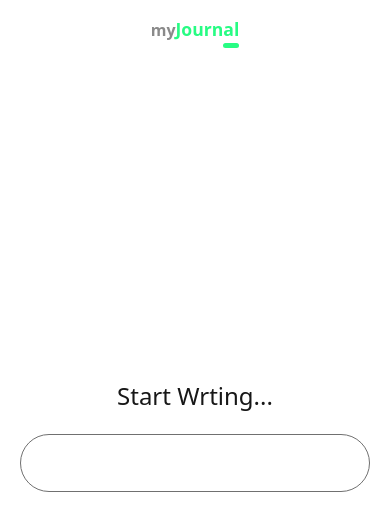
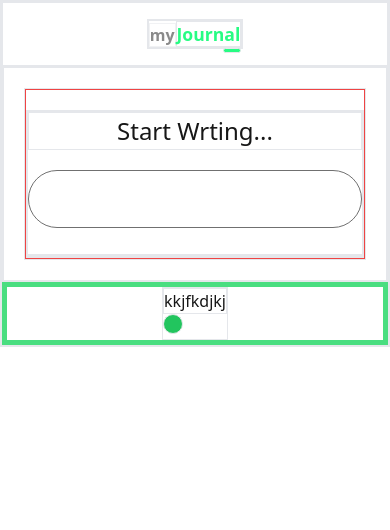
Before and after one commit to danprecious/my_journal, a Next.js app: page / in a window 390 px wide. Shown: the top 530 px of the page. Built offline with nearby package versions, Linux system fonts and the light colour scheme.

Commit message:
mobile view tasks

```diff
--- a/src/app/globals.css
+++ b/src/app/globals.css
@@ -3,7 +3,7 @@
 @tailwind utilities;
 
 *{
-  /* @apply border */
+  @apply border
 }
 
 :root {
--- a/src/app/layout.tsx
+++ b/src/app/layout.tsx
@@ -3,6 +3,7 @@ import { Geist, Geist_Mono } from "next/font/google";
 import "./globals.css";
 import SideBar from "@/components/sideBar";
 import Logo from "@/components/logo/logo";
+import MobileMenuBar from "@/components/mobileMenuBar";
 
 const geistSans = Geist({
   variable: "--font-geist-sans",
@@ -27,17 +28,20 @@ export default function RootLayout({
   return (
     <html lang="en">
       <body
-        className={`${geistSans.variable} ${geistMono.variable} antialiased bg-background h-[100vh] text-textColor`}
+        className={`${geistSans.variable} ${geistMono.variable} antialiased bg-background text-textColor`}
       >
         <header className="flex p-4 justify-center lg:hidden sticky top-0">
           <Logo />
         </header>
-        <div className=" overflow-hidden flex h-[90%]">
+        <div className="  flex h-[80%]">
           <div className="hidden lg:flex w-[20%]  h-full ">
             <SideBar />
           </div>
           <div className="w-full p-md h-full flex">{children}</div>
         </div>
+        <div className="flex justify-center lg:hidde border-green-400 border-[5px] border-solid">
+          <MobileMenuBar />
+        </div>
       </body>
     </html>
   );
--- a/src/app/page.tsx
+++ b/src/app/page.tsx
@@ -5,7 +5,7 @@ import WritingInterface from "@/components/writingInterface";
 
 export default function Home() {
   return (
-    <div className="w-full">
+    <div className="w-full h-full">
       <WritingInterface />
     </div>
   );
--- /dev/null
+++ b/src/components/mobileMenuBar/index.tsx
@@ -0,0 +1,15 @@
+"use client"
+
+const MobileMenuBar = () => {
+  return (
+    <div className="mx-[48%]">
+            <div className="">
+kkjfkdjkj
+
+            </div>
+        <button className="rounded-full h-[20px] w-[20px] bg-green-500 hover: "></button>
+    </div>
+  )
+}
+
+export default MobileMenuBar
--- a/src/components/sideBar/index.tsx
+++ b/src/components/sideBar/index.tsx
@@ -5,7 +5,7 @@ import History from "./history";
 
 const SideBar = () => {
   return (
-    <section className="comp-border rounded-tr-lg rounded-br-lg w-full h-full pt-md">
+    <section className="comp-border rounded-tr-lg rounded-br-lg w-full h-[100vh] pt-md">
       <Logo />
       <Profile />
       <History />
--- a/src/components/writingInterface/writingForm.tsx
+++ b/src/components/writingInterface/writingForm.tsx
@@ -45,7 +45,7 @@ const WritingForm = () => {
         }`}
       />
 
-      <div className="mt-5 flex justify-center lg:block">
+      <div className="mt-5 flex justify-end lg:block">
         {textAreaActive && (
           <button type="submit" className="btn">
             Save
```
